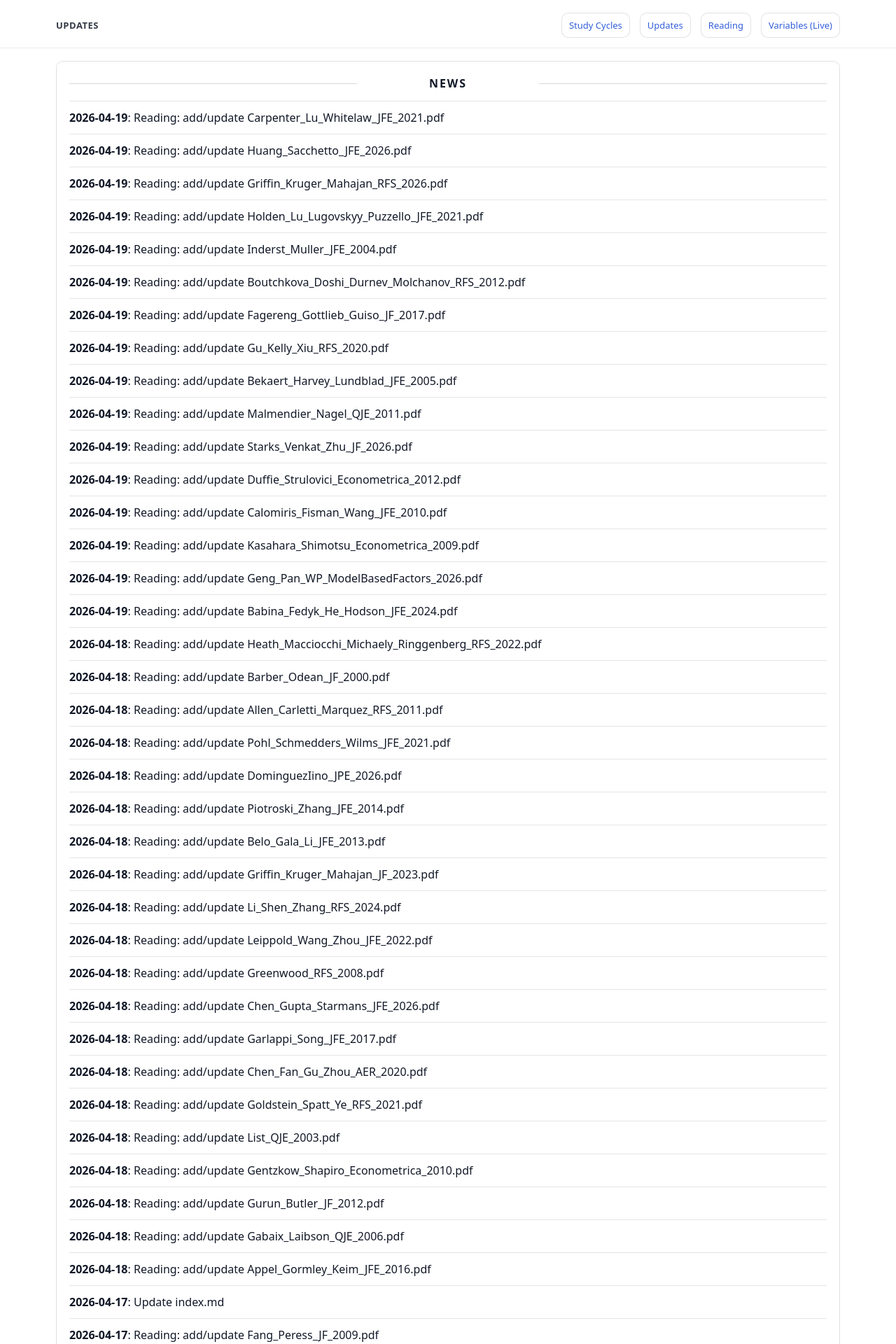
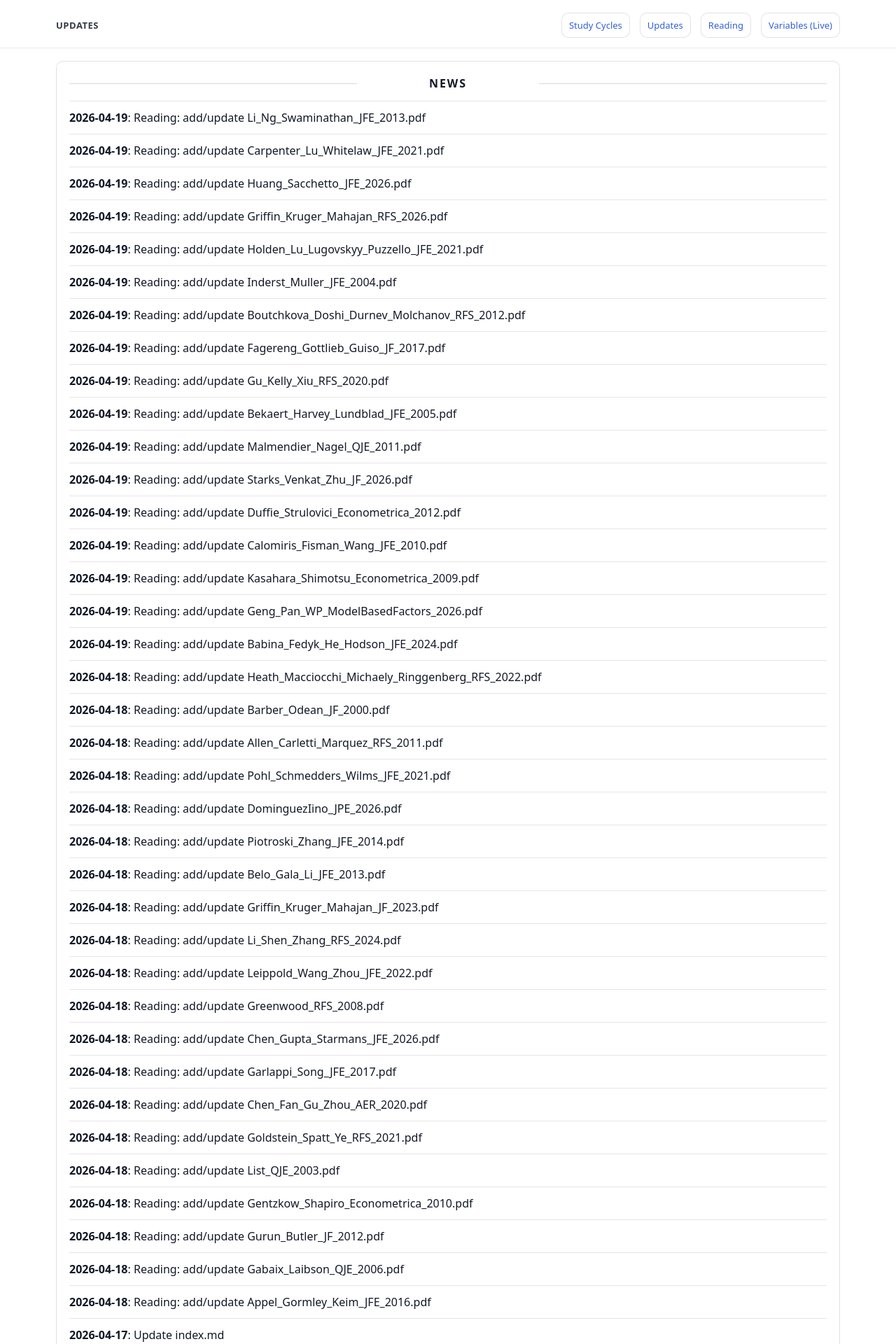
Before and after one commit to yaxinzn/study-archive, a Jekyll site: the page built from updates/index.md, in a window 1280 px wide. Shown: the top 1920 px of the page at 70% size. Built offline with Jekyll 4.4.1, drawn with Linux system fonts in a browser that asks for light colours; some of the changed text lies outside the part shown.

Commit message:
chore: update NEWS feed

```diff
--- a/_data/news.yml
+++ b/_data/news.yml
@@ -1,4 +1,7 @@
 # Auto-generated update history (sorted newest -> oldest). Do not edit manually.
+- ts: "1776598026"
+  date: "2026-04-19"
+  title: "Reading: add/update Li_Ng_Swaminathan_JFE_2013.pdf"
 - ts: "1776597644"
   date: "2026-04-19"
   title: "Reading: add/update Carpenter_Lu_Whitelaw_JFE_2021.pdf"
```
